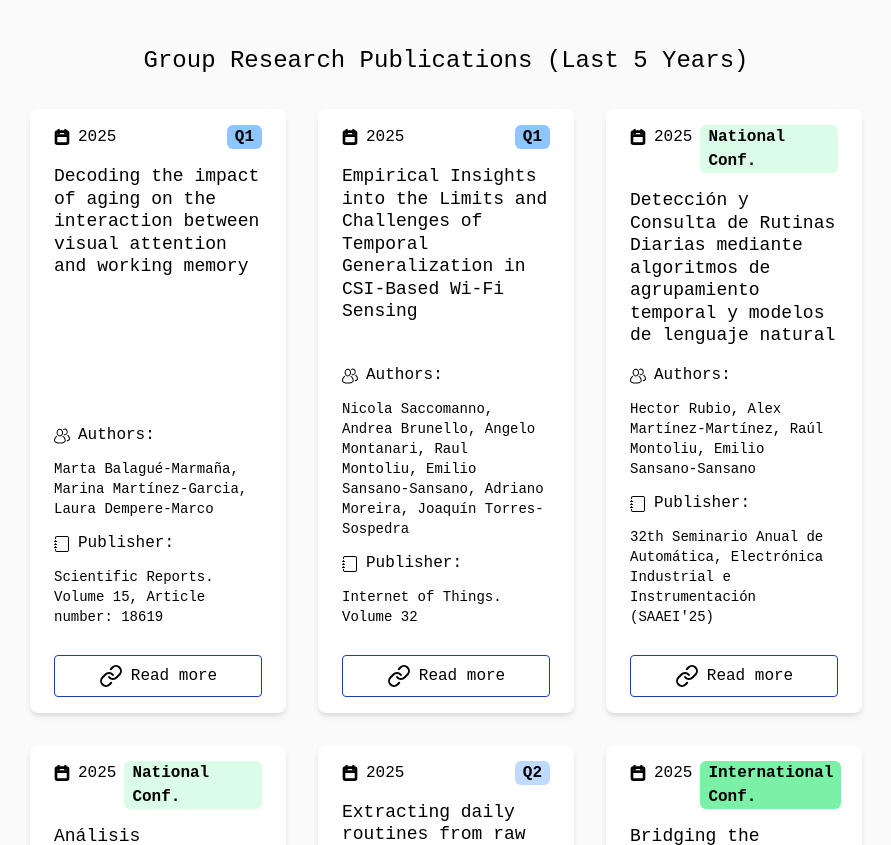
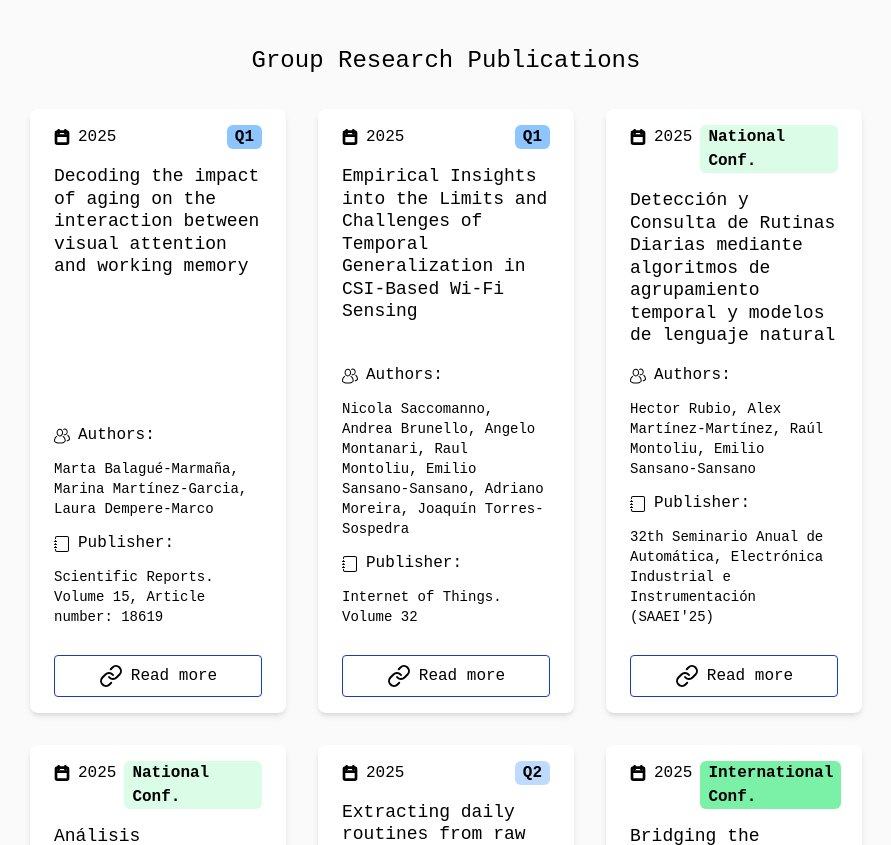
Before and after one commit to ia3research/ia3research.github.io, an Astro site: page /publications in a window 1280 px wide. Shown: the part 977-1822 px from the top of the page, without its empty margins (194-1085 px from the left). Built offline with nearby package versions, Linux system fonts and the light colour scheme; Astro itself is replaced by a stand-in of ours.

Commit message:
change publications title

```diff
--- a/src/pages/publications.astro
+++ b/src/pages/publications.astro
@@ -44,7 +44,7 @@ const conferencePublications = publicationsFiltered.filter(
       />
     </div>
     <h1 class='text-2xl text-center md:mt-12'>
-      Group Research Publications (Last 5 Years)
+      Group Research Publications
     </h1>
     <div class='grid md:grid-cols-3 grid-cols-1 gap-8 mt-8 max-w-6xl'>
       {
```
